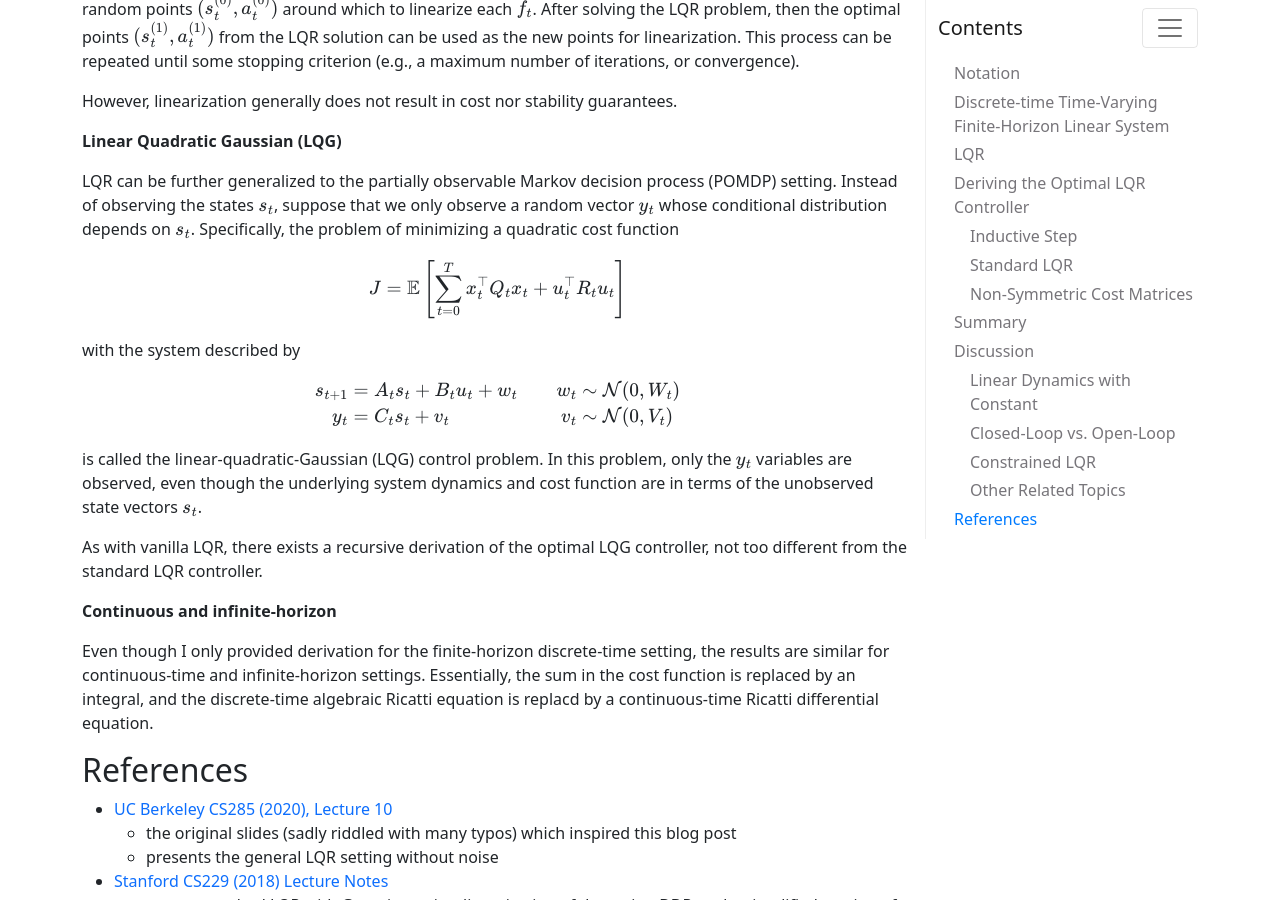
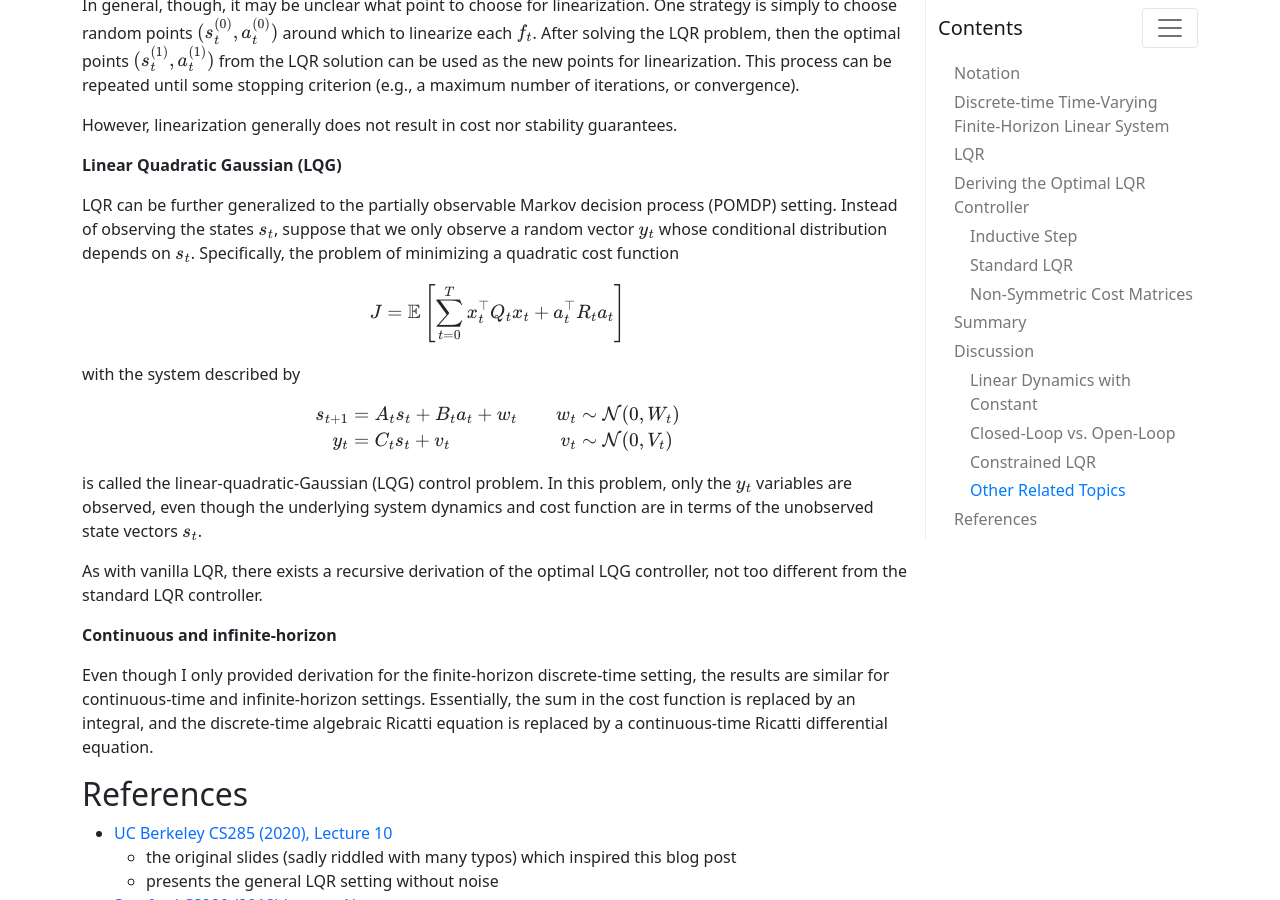
Before and after one commit to chrisyeh96/chrisyeh96.github.io, a Jekyll site: the page built from _posts/2021-04-07-lqr.md, in a window 1280 px wide and 900 px high, scrolled down 8743 px. Built offline with Jekyll 4.4.1, drawn with Linux system fonts in a browser that asks for light colours; some of the changed text lies outside the part shown.

Commit message:
LQR: fix typos

```diff
--- a/_posts/2021-04-07-lqr.md
+++ b/_posts/2021-04-07-lqr.md
@@ -107,7 +107,7 @@
 
 ## Deriving the Optimal LQR Controller
 
-The derivation of the optimal LQR controller is inductive. It relies on the following lemma, which shows that in a linear system with a quadratic cost function, the optimal action $$a^*$$ is a linear function of the state $$s$$, and the optimal cost function $$v^*$$ is a quadratic function of $$s$$.
+The derivation of the optimal LQR controller is inductive. It relies on the following lemma, which shows that in a linear system with a quadratic cost function, the optimal action $$a^*$$ is a linear function of the state $$s$$, and the optimal cost function $$c^*$$ is a quadratic function of $$s$$.
 
 **Lemma 1:** Consider the function $$c: \R^n \times \R^m \to \R$$ given by
 
@@ -341,10 +341,10 @@
 
 ### Standard LQR
 
-Consider the standard LQR setting where $$S_t = 0$$, $$d_t = 0$$, and $$\delta_t = 0$$, so the cost function at each step is simply
+Consider the standard LQR setting where $$S = 0$$, $$d = 0$$, and $$\delta = 0$$, so the cost function at each step is simply
 
 $$
-    c_t(s,a) = s^\top Q_t s + a^\top R_t a.
+    c(s,a) = s^\top Q s + a^\top R a.
 $$
 
 (As in the previous section, the subscript $$t$$ is dropped to reduce notational clutter. All variables that are written without a subscript are understood to implicitly have a subscript $$t$$.)
@@ -508,7 +508,7 @@
     \begin{bmatrix} s_t \\ 1 \end{bmatrix}
     +
     \begin{bmatrix} B \\ \zero_m^\top \end{bmatrix}
-    u_t.
+    a_t.
 $$
 
 This reformulation is commonly used when linearizing nonlinear dynamical systems.
@@ -564,14 +564,14 @@
 LQR can be further generalized to the partially observable Markov decision process (POMDP) setting. Instead of observing the states $$s_t$$, suppose that we only observe a random vector $$y_t$$ whose conditional distribution depends on $$s_t$$. Specifically, the problem of minimizing a quadratic cost function
 
 $$
-    J = \E\left[ \sum_{t=0}^T x_t^\top Q_t x_t + u_t^\top R_t u_t \right]
+    J = \E\left[ \sum_{t=0}^T x_t^\top Q_t x_t + a_t^\top R_t a_t \right]
 $$
 
 with the system described by
 
 $$
 \begin{aligned}
-    s_{t+1} &= A_t s_t + B_t u_t + w_t
+    s_{t+1} &= A_t s_t + B_t a_t + w_t
         & w_t &\sim \mathcal{N}(0, W_t) \\
     y_t &= C_t s_t + v_t
         & v_t &\sim \mathcal{N}(0, V_t)
@@ -584,7 +584,7 @@
 
 **Continuous and infinite-horizon**
 
-Even though I only provided derivation for the finite-horizon discrete-time setting, the results are similar for continuous-time and infinite-horizon settings. Essentially, the sum in the cost function is replaced by an integral, and the discrete-time algebraic Ricatti equation is replacd by a continuous-time Ricatti differential equation.
+Even though I only provided derivation for the finite-horizon discrete-time setting, the results are similar for continuous-time and infinite-horizon settings. Essentially, the sum in the cost function is replaced by an integral, and the discrete-time algebraic Ricatti equation is replaced by a continuous-time Ricatti differential equation.
 
 
 ## References
```
Also changed, not shown: other parts of _posts/2021-04-07-lqr.md (+14 -14 lines).
